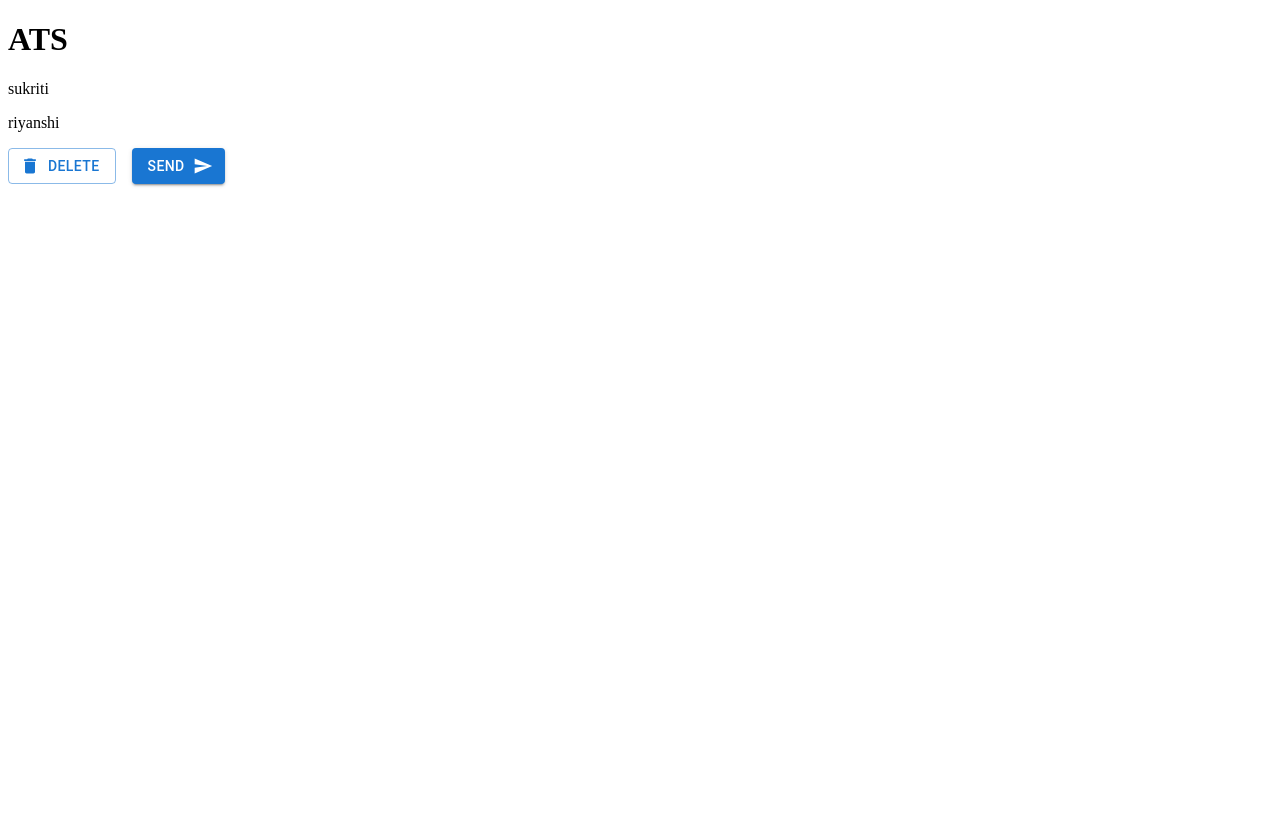
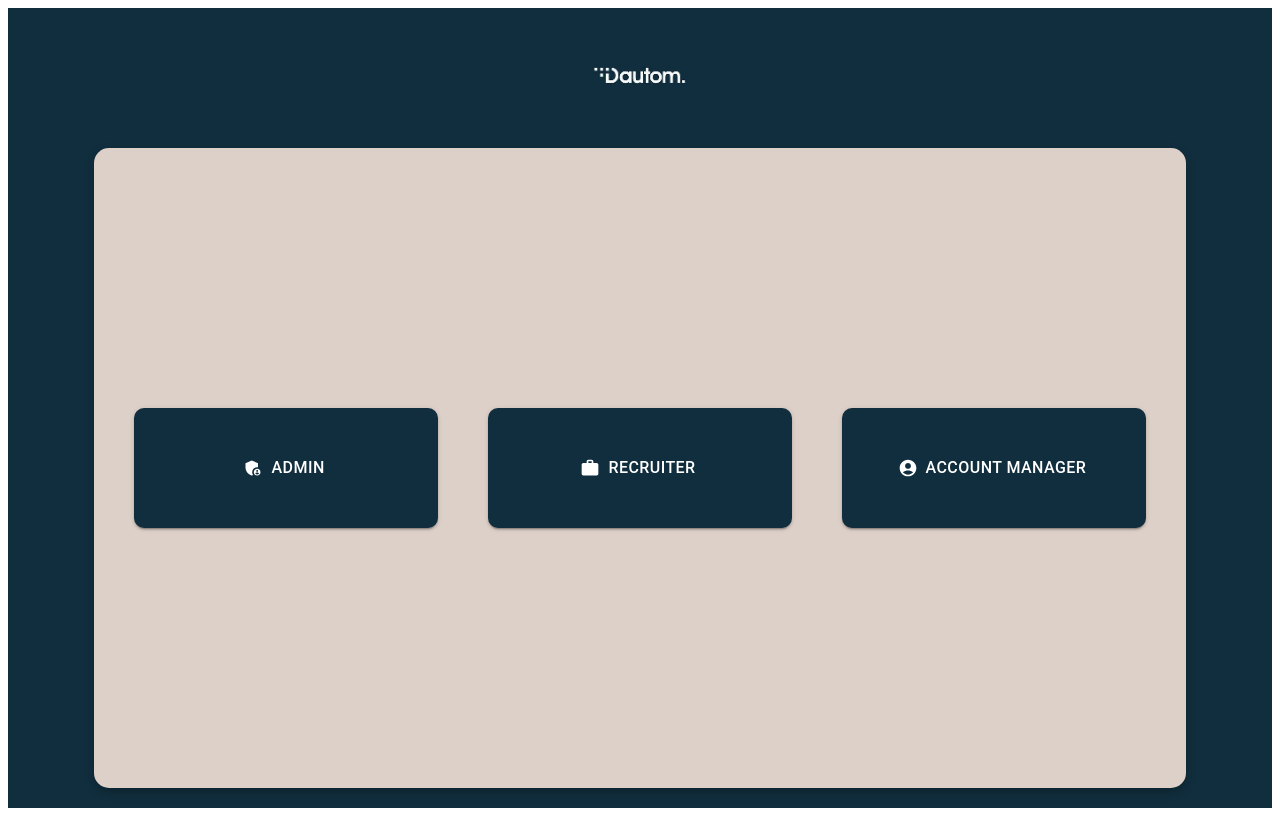
Before and after one commit to VishalShekha/ATS, a React (Create React App) app in the folder Frontend/ats/: page / in a window 1280 px wide. Built offline with nearby package versions, Linux system fonts and the light colour scheme.

Commit message:
updated homepage with logo and colours

```diff
--- a/Frontend/ats/src/App.js
+++ b/Frontend/ats/src/App.js
@@ -4,11 +4,6 @@ import HomePage from "./Pages/HomePage.js";
 function App() {
   return (
     <>
-      <h1>
-        ATS
-      </h1>
-      <p>sukriti</p>
-      <p>riyanshi</p>
       <HomePage/>
     </>
   );
--- a/Frontend/ats/src/Pages/HomePage.js
+++ b/Frontend/ats/src/Pages/HomePage.js
@@ -1,18 +1,117 @@
 import * as React from 'react';
 import Button from '@mui/material/Button';
-import DeleteIcon from '@mui/icons-material/Delete';
-import SendIcon from '@mui/icons-material/Send';
 import Stack from '@mui/material/Stack';
+import AdminPanelSettingsIcon from '@mui/icons-material/AdminPanelSettings';
+import WorkIcon from '@mui/icons-material/Work';
+import AccountCircleIcon from '@mui/icons-material/AccountCircle';
 
-export default function IconLabelButtons() {
+export default function Homepage() {
   return (
-    <Stack direction="row" spacing={2}>
-      <Button variant="outlined" startIcon={<DeleteIcon />}>
-        Delete
-      </Button>
-      <Button variant="contained" endIcon={<SendIcon />}>
-        Send
-      </Button>
-    </Stack>
+    <div
+      style={{
+        backgroundColor: '#112E3E',
+        height: '100vh',
+        display: 'flex',
+        flexDirection: 'column',
+        alignItems: 'center',
+        justifyContent: 'flex-start',
+        position: 'relative',
+      }}
+    >
+      {/* Logo */}
+      <img
+        src="/download.jpg"
+        alt="Logo"
+        style={{
+          marginTop: '20px',
+          width: '100px',
+          height: 'auto',
+        }}
+      />
+
+      {/* Box */}
+      <div
+        style={{
+          backgroundColor: '#DDD0C8',
+          width: '80%',
+          marginTop: '20px', // Space below the image
+          borderRadius: '15px',
+          boxShadow: '0px 4px 10px rgba(0, 0, 0, 0.25)',
+          padding: '40px',
+          textAlign: 'center',
+          height: '100%',
+          marginBottom: '20px',
+          display: 'flex', // Flexbox for centering
+          flexDirection: 'column',
+          justifyContent: 'center', // Center vertically
+        }}
+      >
+        {/* Buttons */}
+        <Stack
+          direction="row"
+          spacing={2}
+          style={{
+            width: '100%',
+            justifyContent: 'space-between', // Evenly spaced buttons
+            alignItems: 'center',
+          }}
+        >
+          <Button
+            variant="contained"
+            startIcon={<AdminPanelSettingsIcon />}
+            style={{
+              backgroundColor: '#112E3E',
+              color: '#FFFFFF',
+              flex: 1, // Makes buttons stretch evenly
+              maxWidth: '30%', // Prevents buttons from being too wide
+              height: '120px',
+              borderRadius: '10px',
+              transition: 'transform 0.3s',
+              fontSize: '16px', // Ensures text is visible
+            }}
+            onMouseOver={(e) => (e.currentTarget.style.transform = 'scale(1.05)')}
+            onMouseOut={(e) => (e.currentTarget.style.transform = 'scale(1)')}
+          >
+            Admin
+          </Button>
+          <Button
+            variant="contained"
+            startIcon={<WorkIcon />}
+            style={{
+              backgroundColor: '#112E3E',
+              color: '#FFFFFF',
+              flex: 1,
+              maxWidth: '30%',
+              height: '120px',
+              borderRadius: '10px',
+              transition: 'transform 0.3s',
+              fontSize: '16px',
+            }}
+            onMouseOver={(e) => (e.currentTarget.style.transform = 'scale(1.05)')}
+            onMouseOut={(e) => (e.currentTarget.style.transform = 'scale(1)')}
+          >
+            Recruiter
+          </Button>
+          <Button
+            variant="contained"
+            startIcon={<AccountCircleIcon />}
+            style={{
+              backgroundColor: '#112E3E',
+              color: '#FFFFFF',
+              flex: 1,
+              maxWidth: '30%',
+              height: '120px',
+              borderRadius: '10px',
+              transition: 'transform 0.3s',
+              fontSize: '16px',
+            }}
+            onMouseOver={(e) => (e.currentTarget.style.transform = 'scale(1.05)')}
+            onMouseOut={(e) => (e.currentTarget.style.transform = 'scale(1)')}
+          >
+            Account Manager
+          </Button>
+        </Stack>
+      </div>
+    </div>
   );
 }
```
Also changed, not shown: Frontend/ats/public/download.jpg (added).
